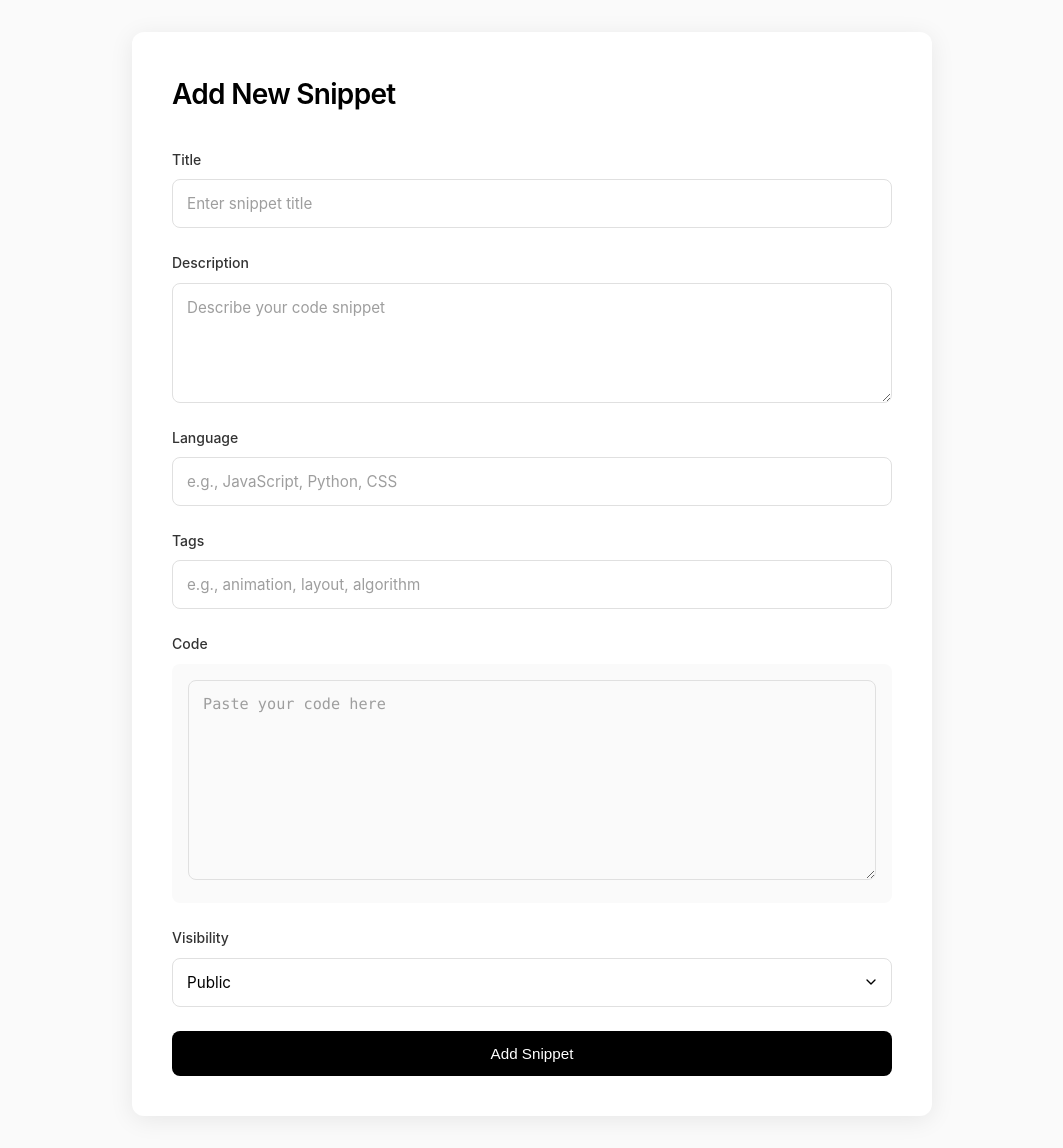
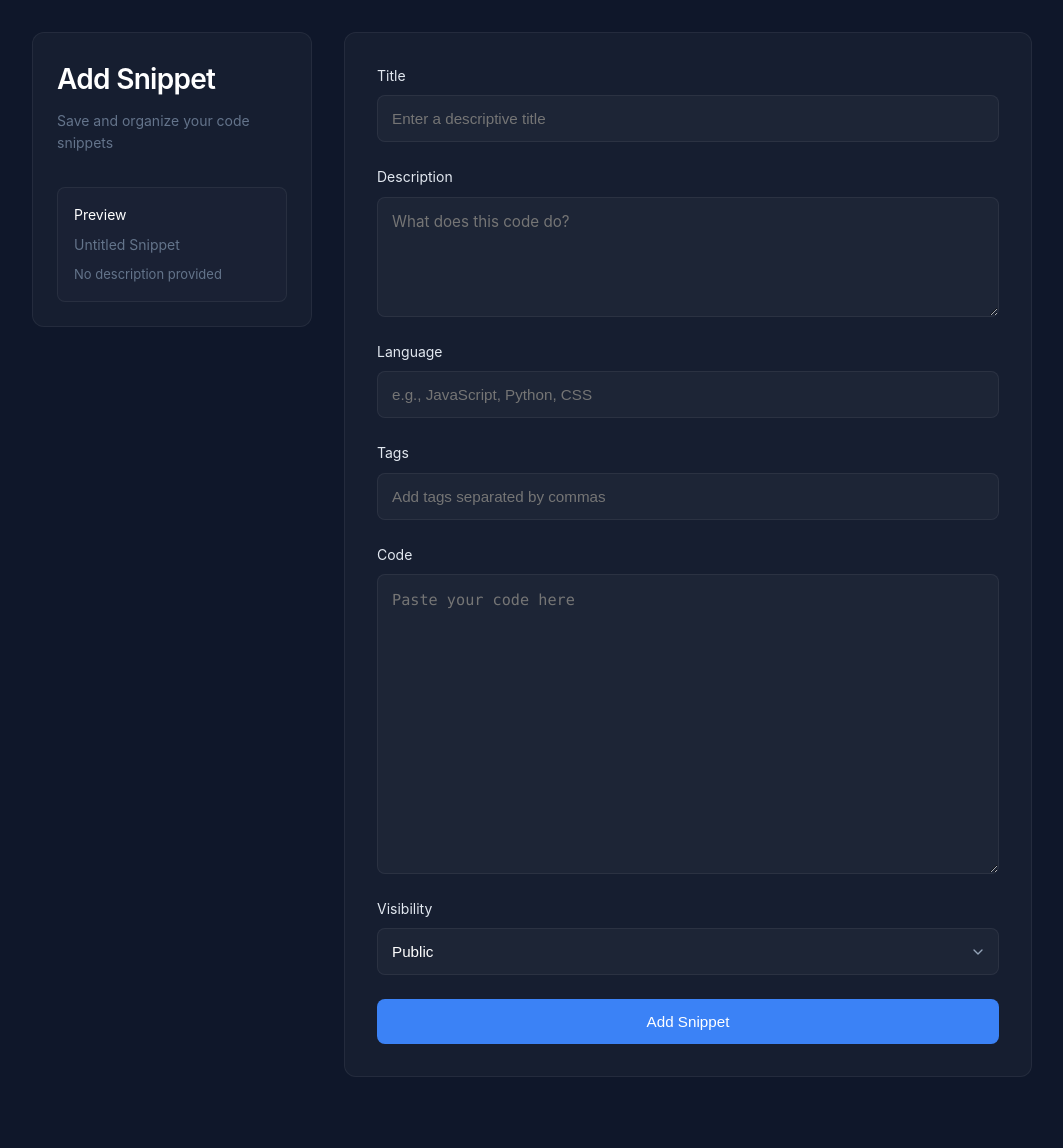
Before and after one commit to sumanthnanis/snippethubb, a Django app: page /add-snippet/ in a window 1280 px wide. Shown: the whole page, without its empty margins (108-1171 px from the left). After the commit the page ends 1077 px from the top, so only its background shows below. Run offline with Django 5.2, Linux system fonts and the light colour scheme; a user stored in the database is signed in.

Commit message:
final changes

```diff
--- a/accounts/templates/accounts/add_snippet.html
+++ b/accounts/templates/accounts/add_snippet.html
@@ -1,8 +1,10 @@
 <!DOCTYPE html>
 <html>
 <head>
-    <title>Add Snippet</title>
+    <title>Add Snippet - CodeVault</title>
     <style>
+        /* ... previous styles remain the same ... */
+        /* Keeping all the same styles from before, just changing the form functionality */
         * {
             margin: 0;
             padding: 0;
@@ -11,28 +13,69 @@
 
         body {
             font-family: 'Inter', -apple-system, BlinkMacSystemFont, 'Segoe UI', Roboto, sans-serif;
-            background-color: #fafafa;
-            color: #111;
+            background: #0f172a;
+            color: #94a3b8;
             line-height: 1.6;
             min-height: 100vh;
             padding: 2rem;
         }
 
         .container {
-            max-width: 800px;
+            max-width: 1000px;
             margin: 0 auto;
-            background: white;
-            padding: 2.5rem;
+            display: grid;
+            grid-template-columns: 280px 1fr;
+            gap: 2rem;
+        }
+
+        .sidebar {
+            background: rgba(255, 255, 255, 0.03);
+            padding: 1.5rem;
             border-radius: 12px;
-            box-shadow: 0 4px 24px rgba(0, 0, 0, 0.08);
+            border: 1px solid rgba(255, 255, 255, 0.06);
+            height: fit-content;
+            position: sticky;
+            top: 2rem;
+        }
+
+        .main-content {
+            background: rgba(255, 255, 255, 0.03);
+            padding: 2rem;
+            border-radius: 12px;
+            border: 1px solid rgba(255, 255, 255, 0.06);
         }
 
         h1 {
             font-size: 1.75rem;
             font-weight: 600;
-            color: #000;
+            color: #fff;
+            margin-bottom: 0.5rem;
+            letter-spacing: -0.025em;
+        }
+
+        .subtitle {
+            color: #64748b;
             margin-bottom: 2rem;
-            letter-spacing: -0.025em;
+            font-size: 0.875rem;
+        }
+
+        .preview {
+            margin-top: 1rem;
+            padding: 1rem;
+            background: rgba(255, 255, 255, 0.02);
+            border-radius: 8px;
+            border: 1px solid rgba(255, 255, 255, 0.06);
+        }
+
+        .preview-title {
+            color: #fff;
+            font-size: 0.875rem;
+            margin-bottom: 0.5rem;
+        }
+
+        .preview-content {
+            font-size: 0.875rem;
+            color: #64748b;
         }
 
         form {
@@ -48,36 +91,51 @@
 
         label {
             font-size: 0.875rem;
-            font-weight: 500;
-            color: #333;
+            color: #e2e8f0;
+            display: flex;
+            align-items: center;
+            gap: 0.5rem;
         }
 
         input, textarea, select {
             width: 100%;
             padding: 0.875rem;
-            border: 1.5px solid #e0e0e0;
+            background: rgba(255, 255, 255, 0.03);
+            border: 1px solid rgba(255, 255, 255, 0.06);
             border-radius: 8px;
             font-size: 0.95rem;
-            transition: all 0.2s ease;
-            background: white;
-            font-family: inherit;
+            color: #fff;
+            transition: all 0.2s;
         }
 
         input:focus, textarea:focus, select:focus {
             outline: none;
-            border-color: #000;
-            box-shadow: 0 0 0 2px rgba(0, 0, 0, 0.1);
+            border-color: #3b82f6;
+            background: rgba(255, 255, 255, 0.05);
         }
 
         textarea {
             min-height: 120px;
             resize: vertical;
+            font-family: inherit;
         }
 
         #code {
             font-family: 'Menlo', 'Monaco', 'Courier New', monospace;
-            min-height: 200px;
-            background: #fafafa;
+            min-height: 300px;
+            line-height: 1.5;
+            tab-size: 4;
+        }
+
+        .code-header {
+            display: flex;
+            align-items: center;
+            gap: 1rem;
+            padding: 0.75rem 1rem;
+            background: rgba(255, 255, 255, 0.05);
+            border-radius: 8px 8px 0 0;
+            border: 1px solid rgba(255, 255, 255, 0.06);
+            border-bottom: none;
         }
 
         select {
@@ -91,34 +149,37 @@
 
         button {
             padding: 0.875rem;
-            background-color: #000;
+            background: #3b82f6;
             color: white;
             border: none;
             border-radius: 8px;
             font-size: 0.95rem;
             font-weight: 500;
             cursor: pointer;
-            transition: all 0.2s ease;
-            width: 100%;
+            transition: all 0.2s;
         }
 
         button:hover {
-            background-color: #222;
+            background: #2563eb;
             transform: translateY(-1px);
         }
 
-        button:active {
-            transform: translateY(0);
+        .tags-container {
+            display: flex;
+            flex-wrap: wrap;
+            gap: 0.5rem;
+            margin-top: 0.5rem;
         }
 
-        input::placeholder, textarea::placeholder {
-            color: #9e9e9e;
-        }
-
-        .code-section {
-            background: #fafafa;
-            border-radius: 8px;
-            padding: 1rem;
+        .tag {
+            padding: 0.25rem 0.75rem;
+            background: rgba(59, 130, 246, 0.1);
+            border-radius: 4px;
+            color: #3b82f6;
+            font-size: 0.75rem;
+            display: flex;
+            align-items: center;
+            gap: 0.5rem;
         }
 
         @keyframes fadeIn {
@@ -133,18 +194,33 @@
 </head>
 <body>
     <div class="container">
-        <h1>Add New Snippet</h1>
+        <div class="sidebar">
+            <h1>Add Snippet</h1>
+            <p class="subtitle">Save and organize your code snippets</p>
+
+            <div class="preview">
+                <div class="preview-title">Preview</div>
+                <div class="preview-content">
+                    <div id="title-preview">Untitled Snippet</div>
+                    <div id="desc-preview" style="margin-top: 0.5rem; font-size: 0.8125rem;">No description provided</div>
+                </div>
+            </div>
+        </div>
+
+        <div class="main-content">
             <form method="post">
                 {% csrf_token %}
 
                 <div class="form-group">
                     <label for="title">Title</label>
-                <input type="text" id="title" name="title" placeholder="Enter snippet title" required>
+                    <input type="text" id="title" name="title" placeholder="Enter a descriptive title" required
+                           oninput="document.getElementById('title-preview').textContent = this.value || 'Untitled Snippet'">
                 </div>
 
                 <div class="form-group">
                     <label for="description">Description</label>
-                <textarea id="description" name="description" placeholder="Describe your code snippet" required></textarea>
+                    <textarea id="description" name="description" placeholder="What does this code do?" required
+                             oninput="document.getElementById('desc-preview').textContent = this.value || 'No description provided'"></textarea>
                 </div>
 
                 <div class="form-group">
@@ -154,19 +230,17 @@
 
                 <div class="form-group">
                     <label for="tags">Tags</label>
-                <input type="text" id="tags" name="tags" placeholder="e.g., animation, layout, algorithm">
+                    <input type="text" id="tags" name="tags" placeholder="Add tags separated by commas">
                 </div>
 
                 <div class="form-group">
                     <label for="code">Code</label>
-                <div class="code-section">
                     <textarea id="code" name="code" placeholder="Paste your code here" required></textarea>
-                </div>
                 </div>
 
                 <div class="form-group">
                     <label for="visibility">Visibility</label>
-                <select id="visibility" name="visibility">
+                    <select id="visibility" name="visibility" required>
                         <option value="public">Public</option>
                         <option value="private">Private</option>
                     </select>
@@ -175,5 +249,17 @@
                 <button type="submit">Add Snippet</button>
             </form>
         </div>
+    </div>
+
+    <script>
+        // Live preview updates
+        document.getElementById('title').addEventListener('input', function() {
+            document.getElementById('title-preview').textContent = this.value || 'Untitled Snippet';
+        });
+
+        document.getElementById('description').addEventListener('input', function() {
+            document.getElementById('desc-preview').textContent = this.value || 'No description provided';
+        });
+    </script>
 </body>
 </html>
--- a/accounts/urls.py
+++ b/accounts/urls.py
@@ -1,13 +1,11 @@
-# /accounts/urls.py
 from django.urls import path
 from . import views
 
 urlpatterns = [
+    path('', views.home, name='home'),
     path('login/', views.login_view, name='login'),
     path('register/', views.register_view, name='register'),
     path('logout/', views.logout_view, name='logout'),
-    path('', views.home, name='home'),
     path('add-snippet/', views.add_snippet, name='add_snippet'),
     path('ai_view/', views.ai_view, name='ai_view'),
-
 ]
--- a/accounts/views.py
+++ b/accounts/views.py
@@ -69,7 +69,7 @@ def home(request):
 
     # Handle recent snippets
     if recent:
-        snippets = snippets.order_by('-created_at')[:10]  # Fetch the 10 most recent snippets
+        snippets = snippets.order_by('-created_at')[:10]
 
     # Handle my snippets (if user is logged in)
     if my_snippets and request.user.is_authenticated:
```
Also changed, not shown: accounts/templates/accounts/home.html (+5 -4 lines), db.sqlite3. Lines whose indentation alone changed are shown as unchanged.
